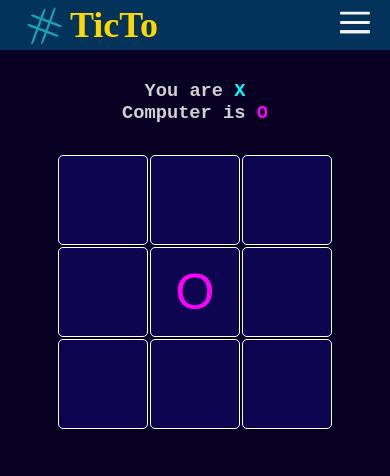
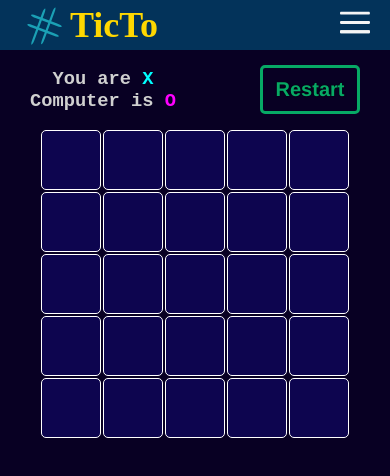
Before and after one commit to KRShanto/TicTo, a Next.js app: page /game in a window 390 px wide. Shown: the top 476 px of the page. Built offline with nearby package versions, Linux system fonts and the light colour scheme.

Commit message:
Multiple board size.
Now each board can have 3x3 or 4x4 or 5x5 or 6x6 numbers of cells. The size will be randomly generated after page refreshes

```diff
--- a/components/Game.tsx
+++ b/components/Game.tsx
@@ -1,6 +1,15 @@
 import { useState, useEffect } from "react";
 import ResultPopup from "./ResultPopup";
-import { USER_VALUE, COMPUTER_VALUE, BOARD_DEFAULT, LOGS_NAME } from "../pages";
+import {
+    USER_VALUE,
+    COMPUTER_VALUE,
+    BOARD_DEFAULT,
+    LOGS_NAME,
+    DRAW_VALUE,
+} from "../pages";
+
+const MIN = 3;
+const MAX = 6;
 
 // Save the log to the local storage  [[time, winner], [time, winner], ...]
 function saveHistory(winner: string | number) {
@@ -21,34 +30,71 @@ function saveHistory(winner: string | number) {
 
 // The game component
 // This component is responsible for the game logic
-// It will be a 3x3 grid
+// It will be a random grid.
+// The grid will be randomly generated when the component is mounted.
+// It can be 3x3, 4x4, 5x5, 6x6 min: MINxMIN, max: MAXxMAX
 // After the user moves the computer will move randomly
 // Select the first move randomly
 export function Game() {
+    // The size of the grid.
+    // NOTE that if we initially set any random value, it throws `React Hydration Error` error.
+    // So we set the default value to null and then when the component is mounted, we set the value to a random number.
+    const [size, setSize] = useState<number | null>(null);
     // Is the next move for the user?
     // First time it will be randomlly selected
-    const [nextMoveUser, setNextMoveUser] = useState(Math.random() > 0.5);
+    // This component depends on the `size` state.
+    // So initially it will be null. But when the `size` state is set, it will be set to `false`
+    const [nextMoveUser, setNextMoveUser] = useState<boolean | null>(null);
     // Who is the winner?
     // null: no winner yet
-    // 0: Draw,
+    // DRAW_VALUE: Draw,
     // USER_VALUE: User,
     // COMPUTER_VALUE: Computer
-    const [winner, setWinner] = useState<null | string | number>(null);
+    const [winner, setWinner] = useState<null | string>(null);
     // The board state
-    // It will be a 3x3 array
+    // It will be a random x random array. min: 3, max: 8
     // Each cell will have a value with either USER_VALUE, COMPUTER_VALUE or BOARD_DEFAULT
     // At the beginning all cells will have BOARD_DEFAULT
     // After when the user or the computer moves the cell will have USER_VALUE or COMPUTER_VALUE
-    const [board, setBoard] = useState([
-        [BOARD_DEFAULT, BOARD_DEFAULT, BOARD_DEFAULT],
-        [BOARD_DEFAULT, BOARD_DEFAULT, BOARD_DEFAULT],
-        [BOARD_DEFAULT, BOARD_DEFAULT, BOARD_DEFAULT],
-    ]);
+    // This component depends on the `size` state.
+    // So initially it will be null. But when the `size` state is set, it will be set to a string[][] array
+    const [board, setBoard] = useState<string[][] | null>(null);
     // Available moves
     // After anyone moves, the move's cell's index will be removed from the available moves
-    const [availableMoves, setAvailableMoves] = useState([
-        0, 1, 2, 3, 4, 5, 6, 7, 8,
-    ]);
+    // It depends on the `size` state.
+    // So initially it will be null. But when the `size` state is set, it will be set to a number[] array
+    const [availableMoves, setAvailableMoves] = useState<number[] | null>(null);
+
+    useEffect(() => {
+        // random size
+        const size = Math.floor(Math.random() * (MAX - MIN + 1)) + MIN;
+        setSize(size);
+    }, []);
+
+    useEffect(() => {
+        if (size) {
+            // Create the board
+            const newBoard = [];
+            for (let i = 0; i < size; i++) {
+                const row = [];
+                for (let j = 0; j < size; j++) {
+                    row.push(BOARD_DEFAULT);
+                }
+                newBoard.push(row);
+            }
+            setBoard(newBoard);
+
+            // Create the available moves
+            const newAvailableMoves = [];
+            for (let i = 0; i < size * size; i++) {
+                newAvailableMoves.push(i);
+            }
+            setAvailableMoves(newAvailableMoves);
+
+            // Select the first move randomly
+            setNextMoveUser(Math.random() >= 0.5);
+        }
+    }, [size]);
 
     // When anyone wins, remove the available moves
     useEffect(() => {
@@ -63,27 +109,34 @@ export function Game() {
 
     // When the available is empty, it means that the game is draw
     useEffect(() => {
-        if (availableMoves.length === 0) {
+        if (availableMoves !== null && availableMoves.length === 0) {
             // If still no winner, set the winner to 0 (draw)
             if (!winner) {
-                setWinner(0);
+                setWinner(DRAW_VALUE);
             }
         }
     }, [availableMoves]);
 
     // If the next move is not for the user, then the computer will move
     useEffect(() => {
-        if (winner === null && !nextMoveUser) {
+        if (
+            winner === null &&
+            !nextMoveUser &&
+            availableMoves &&
+            board &&
+            size
+        ) {
             const randomIndex = Math.floor(
                 Math.random() * availableMoves.length
             );
             const randomMove = availableMoves[randomIndex];
             const newBoard = board.map((row, rowIndex) =>
                 row.map((cell, cellIndex) => {
-                    if (rowIndex * 3 + cellIndex === randomMove) {
-                        return COMPUTER_VALUE;
-                    }
-                    return cell;
+                    // if the cell is the random move, return the computer value
+                    // otherwise return the cell
+                    return rowIndex * size + cellIndex === randomMove
+                        ? COMPUTER_VALUE
+                        : cell;
                 })
             );
             setBoard(newBoard);
@@ -96,15 +149,13 @@ export function Game() {
     }, [nextMoveUser]);
 
     // detect if anyone won when the board changes
-    // useEffect(() => {
     const checkWinner = (newBoard: string[][]) => {
         // check rows
         for (let i = 0; i < newBoard.length; i++) {
             const row = newBoard[i];
             if (
-                row[0] === row[1] &&
-                row[1] === row[2] &&
-                row[0] !== BOARD_DEFAULT
+                row[0] !== BOARD_DEFAULT &&
+                row.every((cell) => cell === row[0])
             ) {
                 setWinner(row[0]);
                 return;
@@ -115,51 +166,48 @@ export function Game() {
         for (let i = 0; i < newBoard.length; i++) {
             const column = newBoard.map((row) => row[i]);
             if (
-                column[0] === column[1] &&
-                column[1] === column[2] &&
-                column[0] !== BOARD_DEFAULT
+                column[0] !== BOARD_DEFAULT &&
+                column.every((cell) => cell === column[0])
             ) {
                 setWinner(column[0]);
                 return;
             }
         }
 
-        // check diagonals
-        const diagonal1 = newBoard.map((row, index) => row[index]);
+        // check diagonals (left to right)
+        const diagonalLeftToRight = newBoard.map((row, index) => row[index]);
         if (
-            diagonal1[0] === diagonal1[1] &&
-            diagonal1[1] === diagonal1[2] &&
-            diagonal1[0] !== BOARD_DEFAULT
+            diagonalLeftToRight[0] !== BOARD_DEFAULT &&
+            diagonalLeftToRight.every((cell) => cell === diagonalLeftToRight[0])
         ) {
-            setWinner(diagonal1[0]);
+            setWinner(diagonalLeftToRight[0]);
             return;
         }
 
-        const diagonal2 = newBoard.map(
+        // check diagonals (right to left)
+        const diagonalRightToLeft = newBoard.map(
             (row, index) => row[newBoard.length - 1 - index]
         );
         if (
-            diagonal2[0] === diagonal2[1] &&
-            diagonal2[1] === diagonal2[2] &&
-            diagonal2[0] !== BOARD_DEFAULT
+            diagonalRightToLeft[0] !== BOARD_DEFAULT &&
+            diagonalRightToLeft.every((cell) => cell === diagonalRightToLeft[0])
         ) {
-            setWinner(diagonal2[0]);
+            setWinner(diagonalRightToLeft[0]);
             return;
         }
-        // }, [board]);
     };
 
     // When the user clicks on a cell
     const onClick = (rowIndex: number, colIndex: number) => {
-        if (nextMoveUser) {
+        if (nextMoveUser && availableMoves && board && size) {
             // Check if the move is available
-            if (availableMoves.includes(rowIndex * 3 + colIndex)) {
+            if (availableMoves.includes(rowIndex * size + colIndex)) {
                 const newBoard = [...board];
                 newBoard[rowIndex][colIndex] = USER_VALUE;
                 setBoard(newBoard);
                 setAvailableMoves(
                     availableMoves.filter(
-                        (move) => move !== rowIndex * 3 + colIndex
+                        (move) => move !== rowIndex * size + colIndex
                     )
                 );
                 checkWinner(newBoard);
@@ -172,7 +220,9 @@ export function Game() {
         <>
             {winner != null ? <ResultPopup winner={winner} /> : <></>}
 
+            <div className="game">
                 <div className="info-value">
+                    <div className="info-texts">
                         <h3>
                             You are <span className="user">{USER_VALUE}</span>
                         </h3>
@@ -180,6 +230,16 @@ export function Game() {
                             Computer is{" "}
                             <span className="computer">{COMPUTER_VALUE}</span>
                         </h3>
+                    </div>
+
+                    <div>
+                        <button
+                            className="play-button restart"
+                            onClick={() => window.location.reload()}
+                        >
+                            Restart
+                        </button>
+                    </div>
                 </div>
 
                 <div
@@ -191,7 +251,10 @@ export function Game() {
                             : ""
                     }`}
                 >
-                {board.map((row, rowIndex) => (
+                    {size &&
+                        board &&
+                        availableMoves &&
+                        board.map((row, rowIndex) => (
                             <div className="row" key={rowIndex}>
                                 {row.map((cell, cellIndex) => {
                                     const cellClassName = `cell ${
@@ -203,21 +266,23 @@ export function Game() {
                                     } ${
                                         // disable or not
                                         availableMoves.includes(
-                                    rowIndex * 3 + cellIndex
+                                            rowIndex * size + cellIndex
                                         )
                                             ? ""
                                             : "disabled"
-                            }`;
+                                    } cell-size-${size}`;
 
                                     return (
                                         <button
                                             className={cellClassName}
                                             key={cellIndex}
-                                    onClick={() => onClick(rowIndex, cellIndex)}
+                                            onClick={() =>
+                                                onClick(rowIndex, cellIndex)
+                                            }
                                             disabled={
                                                 // Check if cell is in available moves
                                                 !availableMoves.includes(
-                                            rowIndex * 3 + cellIndex
+                                                    rowIndex * size + cellIndex
                                                 )
                                             }
                                         >
@@ -228,6 +293,7 @@ export function Game() {
                             </div>
                         ))}
                 </div>
+            </div>
         </>
     );
 }
--- a/components/ResultPopup.tsx
+++ b/components/ResultPopup.tsx
@@ -1,4 +1,4 @@
-import { USER_VALUE } from "../pages";
+import { USER_VALUE, DRAW_VALUE } from "../pages";
 
 type ResultPopupProps = {
     winner: string | number;
@@ -7,7 +7,7 @@ type ResultPopupProps = {
 // Popup component that shows the winner
 export default function ResultPopup({ winner }: ResultPopupProps) {
     // if winner is a number, it means draw. Nobody won
-    if (winner == 0) {
+    if (winner == DRAW_VALUE) {
         return (
             <div className="result-popup draw">
                 <h2 className="text">Game Draw</h2>
--- a/pages/index.tsx
+++ b/pages/index.tsx
@@ -3,6 +3,7 @@ import Link from "next/link";
 
 export const USER_VALUE = "X";
 export const COMPUTER_VALUE = "O";
+export const DRAW_VALUE = "0";
 export const BOARD_DEFAULT = "";
 export const LOGS_NAME = "Ticto-Logs";
 
--- a/styles/board.scss
+++ /dev/null
@@ -1,95 +0,0 @@
-$userColor: cyan;
-$computerColor: magenta;
-
-.info-value {
-    text-align: center;
-    margin: 30px;
-    font-family: 'Courier New', Courier, monospace;
-
-    .user {
-        color: $userColor;
-    }
-
-    .computer {
-        color: $computerColor;
-    }
-}
-
-.board {
-    position: relative;
-    display: inline-block;
-    left: 50%;
-    transform: translateX(-50%);
-
-    .row {
-        display: flex;
-        flex-direction: row;
-        flex-wrap: wrap;
-        justify-content: center;
-        align-items: center;
-        align-content: center;
-    }
-
-    .cell {
-        width: 150px;
-        height: 150px;
-        font-size: 100px;
-        background-color: rgb(13, 5, 79);
-        border: 1px solid white;
-        margin: 1px;
-        border-radius: 5px;
-        text-align: center;
-        transition: .5s;
-    }
-
-    // not .cell.disabled
-    .cell:not(.disabled) {
-        &:hover {
-            cursor: pointer;
-            background-color: rgb(10, 56, 142);
-        }
-    }
-
-    .cell.user {
-        color: $userColor;
-    }
-
-    .cell.computer {
-        color: $computerColor;
-    }
-}
-
-
-@media screen and (max-width: 600px) {
-    .board {
-        .line {
-            width: 5px;
-        }
-
-        .cell {
-            width: 120px;
-            height: 120px;
-            font-size: 70px;
-        }
-    }
-}
-
-@media screen and (max-width: 400px) {
-    .board {
-        .cell {
-            width: 90px;
-            height: 90px;
-            font-size: 50px;
-        }
-    }
-}
-
-@media screen and (max-width: 300px) {
-    .board {
-        .cell {
-            width: 70px;
-            height: 70px;
-            font-size: 40px;
-        }
-    }
-}
--- /dev/null
+++ b/styles/game.scss
@@ -0,0 +1,177 @@
+$userColor: cyan;
+$computerColor: magenta;
+
+.info-value {
+    text-align: center;
+    margin: 15px 30px;
+    font-family: 'Courier New', Courier, monospace;
+    display: flex;
+    justify-content: space-between;
+    align-items: center;
+
+
+    .user {
+        color: $userColor;
+    }
+
+    .computer {
+        color: $computerColor;
+    }
+}
+
+.board {
+    position: relative;
+
+    .row {
+        display: flex;
+        flex-direction: row;
+        flex-wrap: wrap;
+        justify-content: center;
+        align-items: center;
+        align-content: center;
+    }
+
+    .cell {
+        // width: 10vw;
+        // height: 10vw;
+        // font-size: 10vw;
+        background-color: rgb(13, 5, 79);
+        border: 1px solid white;
+        margin: 1px;
+        border-radius: 5px;
+        transition: .5s;
+        display: flex;
+        justify-content: center;
+        align-items: center;
+    }
+
+    // not .cell.disabled
+    .cell:not(.disabled) {
+        &:hover {
+            cursor: pointer;
+            background-color: rgb(10, 56, 142);
+        }
+    }
+
+    .cell.user {
+        color: $userColor;
+    }
+
+    .cell.computer {
+        color: $computerColor;
+    }
+
+    .cell-size-3 {
+        width: 150px;
+        height: 150px;
+        font-size: 100px;
+    }
+
+    .cell-size-4 {
+        width: 140px;
+        height: 140px;
+        font-size: 90px;
+    }
+
+    .cell-size-5 {
+        width: 115px;
+        height: 115px;
+        font-size: 80px;
+    }
+
+    .cell-size-6 {
+        width: 100px;
+        height: 100px;
+        font-size: 70px;
+    }
+}
+
+
+
+@media screen and (max-width: 700px) {
+    .board .cell-size-6 {
+        width: 80px;
+        height: 80px;
+        font-size: 60px;
+    }
+}
+
+@media screen and (max-width: 600px) {
+    .board .cell-size-4 {
+        width: 100px;
+        height: 100px;
+        font-size: 50px;
+    }
+
+    .board .cell-size-5 {
+        width: 90px;
+        height: 90px;
+        font-size: 40px;
+    }
+
+}
+
+@media screen and (max-width: 500px) {
+    .board .cell-size-3 {
+        width: 100px;
+        height: 100px;
+        font-size: 50px;
+    }
+
+    .board .cell-size-5 {
+        width: 70px;
+        height: 70px;
+        font-size: 30px;
+    }
+
+    .board .cell-size-6 {
+        width: 60px;
+        height: 60px;
+        font-size: 30px;
+    }
+}
+
+@media screen and (max-width: 450px) {
+    .board .cell-size-4 {
+        width: 80px;
+        height: 80px;
+        font-size: 40px;
+    }
+
+    .board .cell-size-5 {
+        width: 60px;
+        height: 60px;
+        font-size: 30px;
+    }
+
+    .board .cell-size-6 {
+        width: 50px;
+        height: 50px;
+        font-size: 20px;
+    }
+}
+
+@media screen and (max-width: 350px) {
+    .info-value .play-button {
+        width: 80px;
+        font-size: 15px;
+    }
+
+    .board .cell-size-3 {
+        width: 80px;
+        height: 80px;
+        font-size: 40px;
+    }
+
+    .board .cell-size-4 {
+        width: 60px;
+        height: 60px;
+        font-size: 30px;
+    }
+
+    .board .cell-size-6 {
+        width: 40px;
+        height: 40px;
+        font-size: 20px;
+    }
+}
--- a/styles/globals.scss
+++ b/styles/globals.scss
@@ -15,11 +15,11 @@ body {
   $color: rgb(7, 169, 101);
 
   width: 200px;
+  font-size: 25px;
+  display: inline-block;
   background-color: transparent;
   color: $color;
-  border: none;
   padding: 10px;
-  font-size: 25px;
   border-radius: 5px;
   cursor: pointer;
   transition: 0.5s;
@@ -41,10 +41,10 @@ body {
 @import "./index.scss";
 @import "./history.scss";
 @import "./navbar.scss";
-@import "./board.scss";
+@import "./game.scss";
 @import "resultPopup.scss";
 
-@media screen and (max-width: 300px) {
+@media screen and (max-width: 500px) {
   .play-button {
     width: 100px;
     font-size: 20px;
--- a/styles/history.scss
+++ b/styles/history.scss
@@ -2,7 +2,6 @@
     .title {
         text-align: center;
         margin: 20px;
-        // margin-bottom: 40px;
         font-family: 'Segoe UI', Tahoma, Geneva, Verdana, sans-serif;
     }
 
@@ -16,7 +15,6 @@
         width: 40%;
         border-collapse: collapse;
         margin-bottom: 20px;
-        // border: 2px solid rgb(208, 208, 208);
         margin: auto;
         box-shadow: 0 0 5px white;
 
```
Also changed, not shown: components/History.tsx (+5 -5 lines), styles/index.scss (+1 -47 lines). Lines whose indentation alone changed are shown as unchanged.
